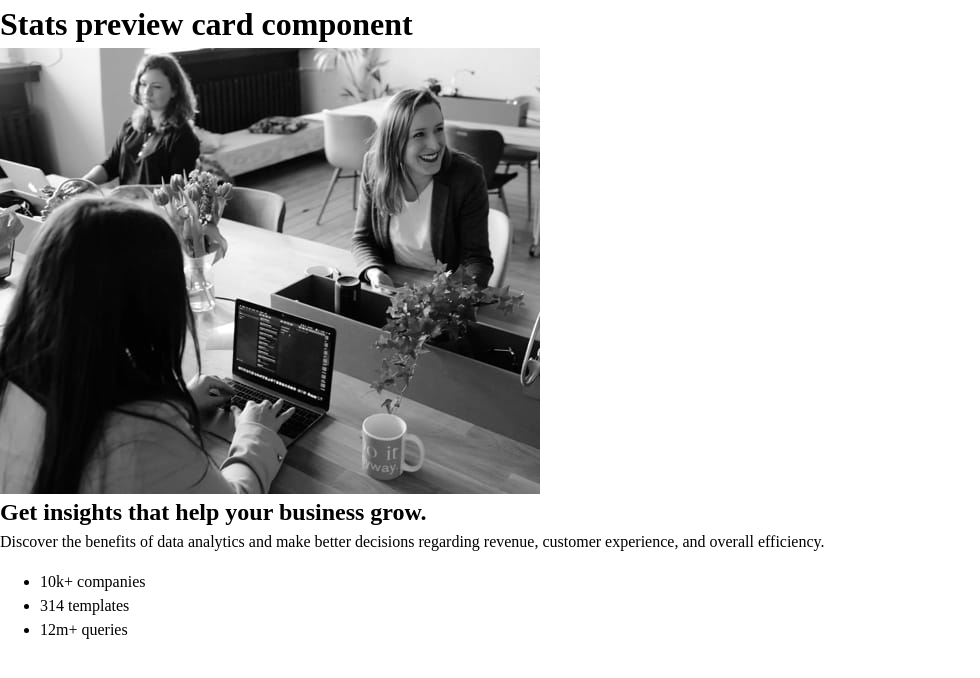
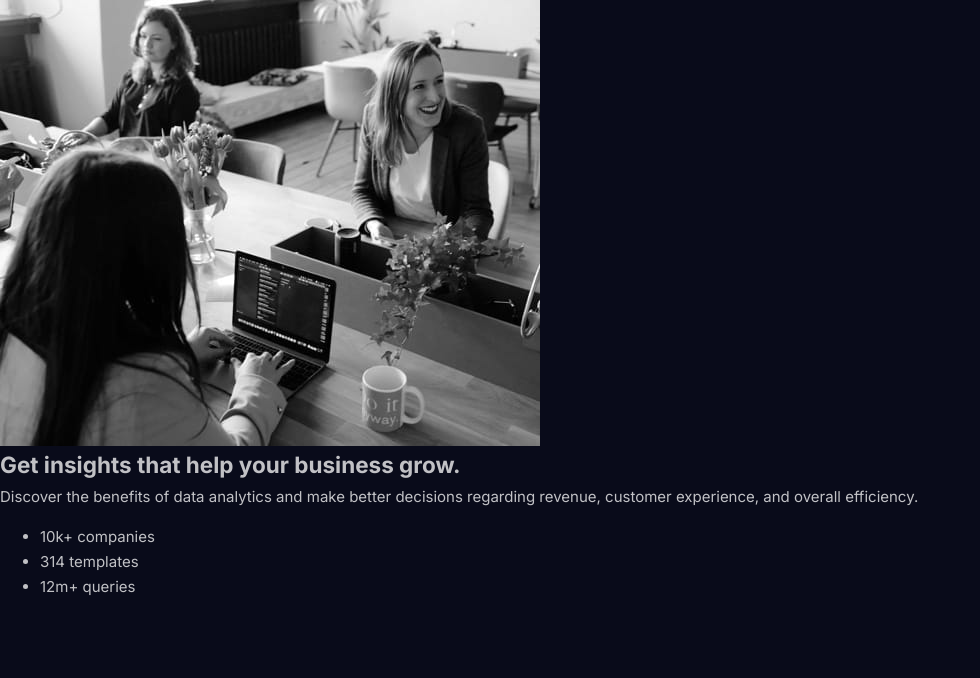
Before and after one commit to WesselKonstantinov/stats-preview-card-component, a plain HTML site: page index.html in a window 1280 px wide. Shown: the whole page, without its empty margins (0-980 px from the left). Drawn offline with Linux system fonts and the light colour scheme.

Commit message:
Set global styles

```diff
--- a/styles/style.css
+++ b/styles/style.css
@@ -11,3 +11,23 @@
   --font-primary: "Inter", sans-serif;
   --font-secondary: "Lexend Deca", sans-serif;
 }
+
+body {
+  background-color: var(--color-dark-blue);
+  color: var(--color-transparent-white-75);
+  font-family: var(--font-primary);
+  font-size: 0.9375rem;
+  line-height: 1.6667;
+}
+
+.sr-only {
+  position: absolute;
+  width: 0.0625rem;
+  height: 0.0625rem;
+  padding: 0;
+  margin: -0.0625rem;
+  overflow: hidden;
+  clip: rect(0, 0, 0, 0);
+  white-space: nowrap;
+  border-width: 0;
+}
```
